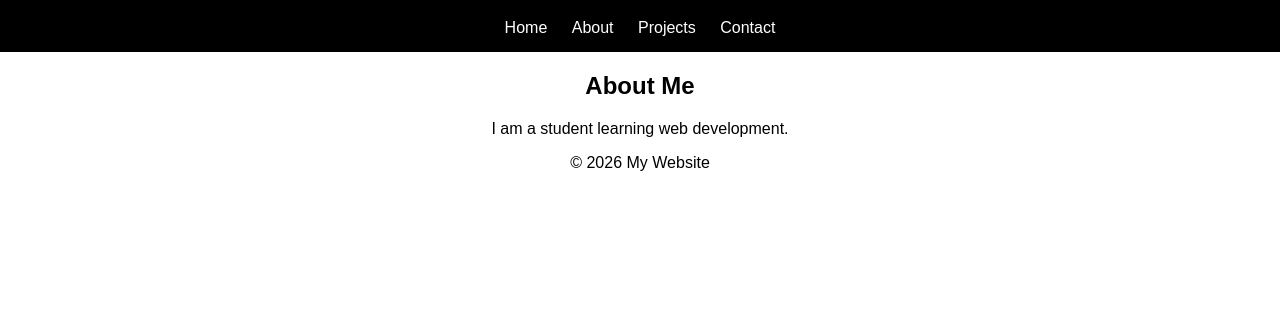
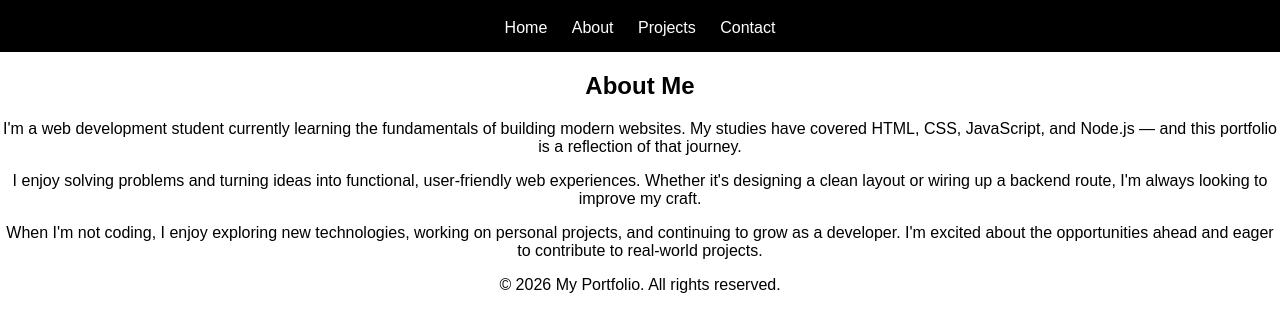
Before and after one commit to nmglick05-bot/Mywebsitetake4, a website: page public/about.html in a window 1280 px wide. Shown: the part 76-408 px from the top of the page. Drawn offline with Linux system fonts and the light colour scheme.

Commit message:
Enhance about page content and title
Updated the about page with additional information about my web development journey and changed the title to reflect my portfolio.

```diff
--- a/public/about.html
+++ b/public/about.html
@@ -1,8 +1,11 @@
 <!DOCTYPE html>
-<html>
+<html lang="en">
 <head>
-  <title>About</title>
+  <meta charset="UTF-8">
+  <meta name="viewport" content="width=device-width, initial-scale=1.0">
+  <title>About | My Portfolio</title>
   <link rel="stylesheet" href="/style.css">
+  <script src="/script.js" defer></script>
 </head>
 <body>
 
@@ -16,11 +19,15 @@
   </nav>
 </header>
 
-<h2>About Me</h2>
-<p>I am a student learning web development.</p>
+<main>
+  <h2>About Me</h2>
+  <p>I'm a web development student currently learning the fundamentals of building modern websites. My studies have covered HTML, CSS, JavaScript, and Node.js — and this portfolio is a reflection of that journey.</p>
+  <p>I enjoy solving problems and turning ideas into functional, user-friendly web experiences. Whether it's designing a clean layout or wiring up a backend route, I'm always looking to improve my craft.</p>
+  <p>When I'm not coding, I enjoy exploring new technologies, working on personal projects, and continuing to grow as a developer. I'm excited about the opportunities ahead and eager to contribute to real-world projects.</p>
+</main>
 
 <footer>
-  <p>© 2026 My Website</p>
+  <p>© 2026 My Portfolio. All rights reserved.</p>
 </footer>
 
 </body>
```
